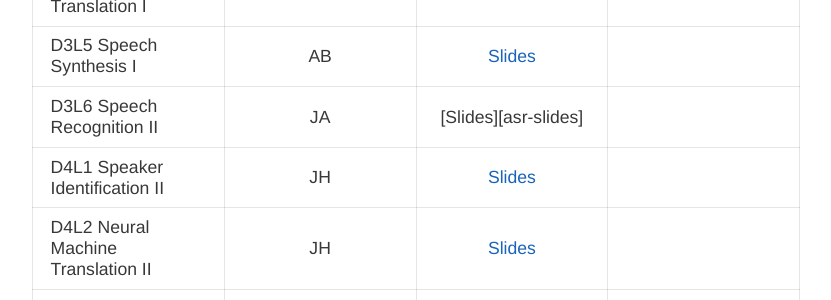
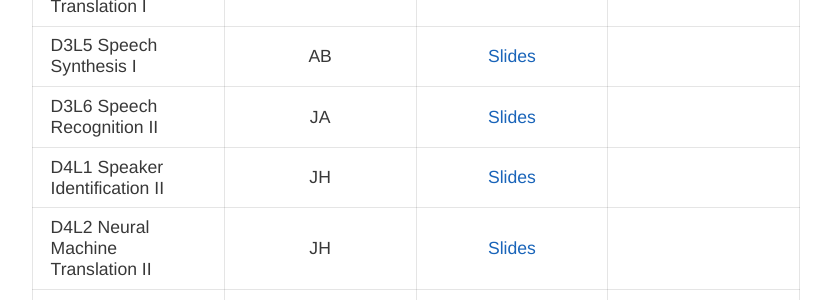
Before and after one commit to telecombcn-dl/2017-dlsl, a Jekyll site: the page built from index.md, in a window 1280 px wide and 900 px high, scrolled down 3241 px. Shown: the part 153-453 px from the top of the window, without its empty margins (224-1055 px from the left). Built offline with Jekyll 4.4.1, drawn with Linux system fonts in a browser that asks for light colours; nearby versions of some CDN libraries; our own code applies the rules of GitHub Pages for plain Markdown files; part of the change alters nothing that is shown.

Commit message:
Link fixee to ASR 2 slides

```diff
--- a/index.md
+++ b/index.md
@@ -108,7 +108,7 @@ If your company or organization is interested in sponsoring this course, please
 | D3L3 Speaker Identification I         | JH      | [Slides][speakerid1-slides]  | |
 | D3L4 Neural Machine Translation I     | MR      | [Slides][nmt1-slides]  | |
 | D3L5 Speech Synthesis I               | AB      | [Slides][synthesis-slides]  | |
-| D3L6 Speech Recognition II            | JA      | [Slides][asr-slides]  | |
+| D3L6 Speech Recognition II            | JA      | [Slides][asr2-slides]  | |
 | D4L1 Speaker Identification II        | JH      | [Slides][speakerid2-slides]  | |
 | D4L2 Neural Machine Translation II    | JH      | [Slides][nmt2-slides]  | |
 | D4L3 Speech Synthesis II:WaveNet      | AB      | [Slides][wavenet-slides]  | |
```
